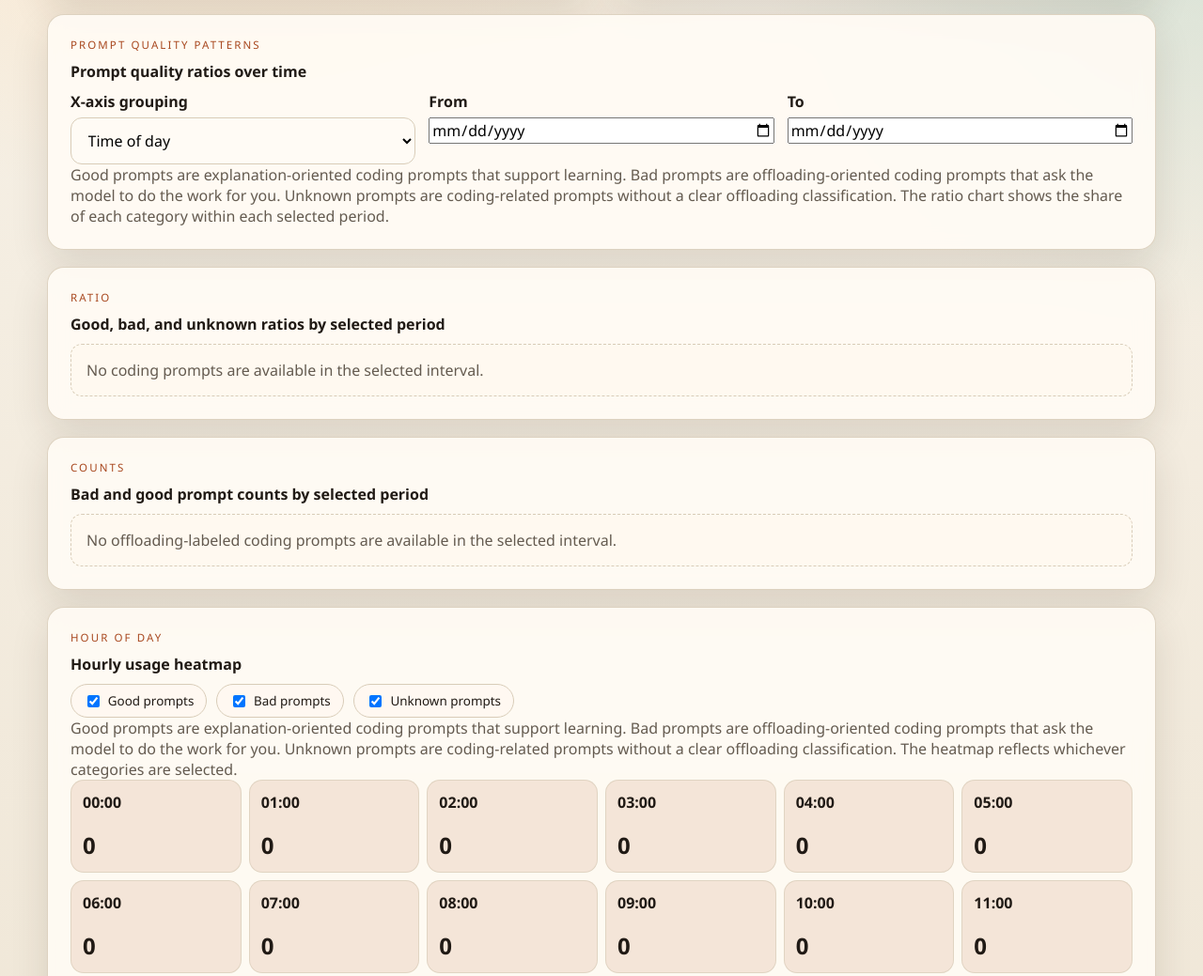
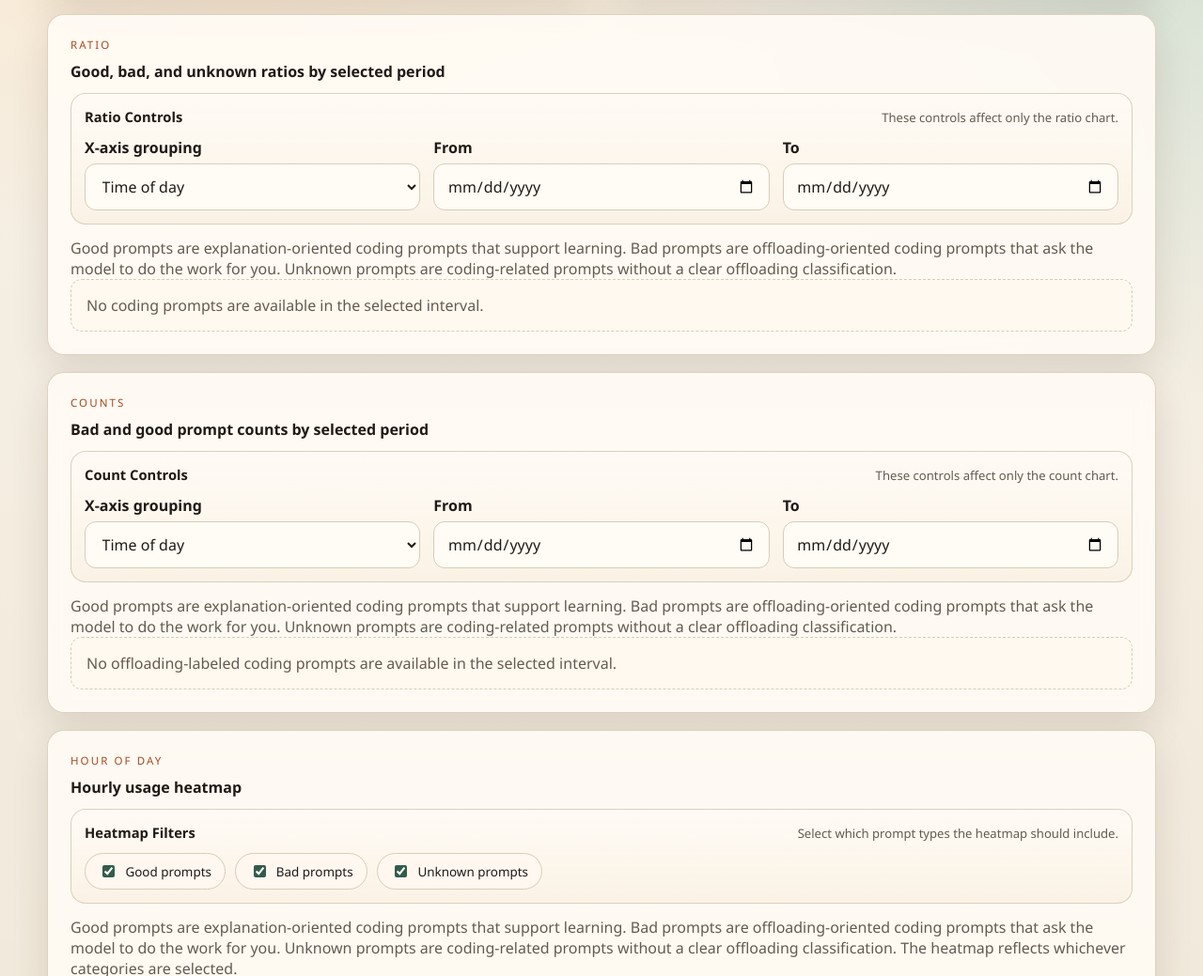
Before and after one commit to juanmata8/PersonalData_final_assignment_G22, a website with bundled scripts: page time.html in a window 1280 px wide. Shown: the part 486-1525 px from the top of the page at 94% size. Built offline with nearby package versions, Linux system fonts and the light colour scheme; some packages are replaced by stand-ins of ours.

Commit message:
Version 1.0

```diff
--- a/src/analysis.js
+++ b/src/analysis.js
@@ -429,6 +429,10 @@ function toSortedEntries(counter) {
   return Object.entries(counter).sort((a, b) => b[1] - a[1]);
 }
 
+function toChronologicalEntries(counter) {
+  return Object.entries(counter).sort((a, b) => a[0].localeCompare(b[0]));
+}
+
 function topWords(interactions, field, limit = 30) {
   const counts = {};
   interactions.forEach((interaction) => {
@@ -719,7 +723,7 @@ export function analyzeConversations(conversations) {
     codingInteractions,
     totalInteractions: normalizedInteractions.length,
     totalCodingInteractions: codingInteractions.length,
-    dailyCounts: toSortedEntries(dailyCounts),
+    dailyCounts: toChronologicalEntries(dailyCounts),
     hourlyCounts: Array.from({ length: 24 }, (_, hour) => [String(hour), hourlyCounts[hour] || 0]),
     weekdayCounts: ["Mon", "Tue", "Wed", "Thu", "Fri", "Sat", "Sun"].map((day) => [day, weekdayCounts[day] || 0]),
     topicCounts: sortedTopicCounts,
@@ -742,9 +746,11 @@ export function buildTimePatternDetail(conversations, options = {}) {
   const axisMode = options.axisMode === "weekday" ? "weekday" : "hour";
   const series = buildPromptQualitySeries(filtered, axisMode);
 
+  const chronologicalInteractions = [...codingInteractions].sort((a, b) => a.timestamp.localeCompare(b.timestamp));
+
   return {
-    minDate: codingInteractions.length ? codingInteractions[0].timestamp.slice(0, 10) : "",
-    maxDate: codingInteractions.length ? codingInteractions[codingInteractions.length - 1].timestamp.slice(0, 10) : "",
+    minDate: chronologicalInteractions.length ? chronologicalInteractions[0].timestamp.slice(0, 10) : "",
+    maxDate: chronologicalInteractions.length ? chronologicalInteractions[chronologicalInteractions.length - 1].timestamp.slice(0, 10) : "",
     qualitySeries: {
       labels: series.labels,
       goodValues: series.goodRatios,
--- a/src/time-page.js
+++ b/src/time-page.js
@@ -10,31 +10,34 @@ const weekdayChart = document.getElementById("weekdayChart");
 const hourlyHeatmap = document.getElementById("hourlyHeatmap");
 const qualityRatioChart = document.getElementById("qualityRatioChart");
 const qualityCountChart = document.getElementById("qualityCountChart");
-const timeAxisMode = document.getElementById("timeAxisMode");
-const timeRangeStart = document.getElementById("timeRangeStart");
-const timeRangeEnd = document.getElementById("timeRangeEnd");
+const ratioAxisMode = document.getElementById("ratioAxisMode");
+const ratioRangeStart = document.getElementById("ratioRangeStart");
+const ratioRangeEnd = document.getElementById("ratioRangeEnd");
+const countAxisMode = document.getElementById("countAxisMode");
+const countRangeStart = document.getElementById("countRangeStart");
+const countRangeEnd = document.getElementById("countRangeEnd");
 const heatmapGoodToggle = document.getElementById("heatmapGoodToggle");
 const heatmapBadToggle = document.getElementById("heatmapBadToggle");
 const heatmapUnknownToggle = document.getElementById("heatmapUnknownToggle");
 
 let conversationsCache = [];
 
-function syncDateInputs(detail) {
+function syncDateInputs(startInput, endInput, detail) {
   if (!detail.minDate || !detail.maxDate) {
     return;
   }
 
-  timeRangeStart.min = detail.minDate;
-  timeRangeStart.max = detail.maxDate;
-  timeRangeEnd.min = detail.minDate;
-  timeRangeEnd.max = detail.maxDate;
+  startInput.min = detail.minDate;
+  startInput.max = detail.maxDate;
+  endInput.min = detail.minDate;
+  endInput.max = detail.maxDate;
 
-  if (!timeRangeStart.value) {
-    timeRangeStart.value = detail.minDate;
+  if (!startInput.value) {
+    startInput.value = detail.minDate;
   }
 
-  if (!timeRangeEnd.value) {
-    timeRangeEnd.value = detail.maxDate;
+  if (!endInput.value) {
+    endInput.value = detail.maxDate;
   }
 }
 
@@ -44,16 +47,31 @@ async function renderPage() {
   }
 
   const analysis = analyzeConversations(conversationsCache);
-  const detail = buildTimePatternDetail(conversationsCache, {
-    axisMode: timeAxisMode.value,
-    startDate: timeRangeStart.value,
-    endDate: timeRangeEnd.value,
+  const ratioDetail = buildTimePatternDetail(conversationsCache, {
+    axisMode: ratioAxisMode.value,
+    startDate: ratioRangeStart.value,
+    endDate: ratioRangeEnd.value,
+    includeGood: heatmapGoodToggle.checked,
+    includeBad: heatmapBadToggle.checked,
+    includeUnknown: heatmapUnknownToggle.checked
+  });
+  const countDetail = buildTimePatternDetail(conversationsCache, {
+    axisMode: countAxisMode.value,
+    startDate: countRangeStart.value,
+    endDate: countRangeEnd.value,
+    includeGood: heatmapGoodToggle.checked,
+    includeBad: heatmapBadToggle.checked,
+    includeUnknown: heatmapUnknownToggle.checked
+  });
+  const heatmapDetail = buildTimePatternDetail(conversationsCache, {
+    axisMode: "hour",
     includeGood: heatmapGoodToggle.checked,
     includeBad: heatmapBadToggle.checked,
     includeUnknown: heatmapUnknownToggle.checked
   });
 
-  syncDateInputs(detail);
+  syncDateInputs(ratioRangeStart, ratioRangeEnd, ratioDetail);
+  syncDateInputs(countRangeStart, countRangeEnd, countDetail);
 
   renderBarChart(dailyChart, analysis.dailyCounts.slice(-10), {
     emptyMessage: "No interaction history is available yet."
@@ -62,10 +80,10 @@ async function renderPage() {
     variant: "green",
     emptyMessage: "No weekday pattern is available yet."
   });
-  renderHeatGrid(hourlyHeatmap, detail.filteredHourlyCounts.map(([hour, value]) => [`${hour.padStart(2, "0")}:00`, value]), {
+  renderHeatGrid(hourlyHeatmap, heatmapDetail.filteredHourlyCounts.map(([hour, value]) => [`${hour.padStart(2, "0")}:00`, value]), {
     emptyMessage: "No hourly pattern is available yet."
   });
-  renderDualLineChart(qualityRatioChart, detail.qualitySeries, {
+  renderDualLineChart(qualityRatioChart, ratioDetail.qualitySeries, {
     yMax: 1,
     goodLabel: "Good prompts",
     badLabel: "Bad prompts",
@@ -73,7 +91,7 @@ async function renderPage() {
     yLabel: "Ratio",
     emptyMessage: "No coding prompts are available in the selected interval."
   });
-  renderGroupedBarChart(qualityCountChart, detail.qualityCountSeries, {
+  renderGroupedBarChart(qualityCountChart, countDetail.qualityCountSeries, {
     goodLabel: "Good",
     badLabel: "Bad",
     unknownLabel: "Unknown",
@@ -83,13 +101,22 @@ async function renderPage() {
 }
 
 ["change", "input"].forEach((eventName) => {
-  timeAxisMode.addEventListener(eventName, () => {
+  ratioAxisMode.addEventListener(eventName, () => {
     void renderPage();
   });
-  timeRangeStart.addEventListener(eventName, () => {
+  ratioRangeStart.addEventListener(eventName, () => {
     void renderPage();
   });
-  timeRangeEnd.addEventListener(eventName, () => {
+  ratioRangeEnd.addEventListener(eventName, () => {
+    void renderPage();
+  });
+  countAxisMode.addEventListener(eventName, () => {
+    void renderPage();
+  });
+  countRangeStart.addEventListener(eventName, () => {
+    void renderPage();
+  });
+  countRangeEnd.addEventListener(eventName, () => {
     void renderPage();
   });
   heatmapGoodToggle.addEventListener(eventName, () => {
--- a/styles.css
+++ b/styles.css
@@ -310,6 +310,10 @@ a {
   grid-template-columns: repeat(auto-fit, minmax(180px, 1fr));
 }
 
+.compact-grid {
+  grid-template-columns: repeat(auto-fit, minmax(170px, 1fr));
+}
+
 .field {
   display: flex;
   flex-direction: column;
@@ -321,12 +325,65 @@ a {
 }
 
 .field select,
-.field input[type="file"] {
+.field input[type="file"],
+.field input[type="date"] {
   width: 100%;
   border-radius: 12px;
   border: 1px solid var(--line);
   padding: 0.75rem 0.85rem;
   background: #fffbf5;
+  color: var(--ink);
+  box-shadow: inset 0 1px 0 rgba(255, 255, 255, 0.6);
+}
+
+.field select:focus,
+.field input[type="file"]:focus,
+.field input[type="date"]:focus {
+  outline: 2px solid rgba(168, 72, 31, 0.18);
+  border-color: var(--accent);
+}
+
+.control-panel {
+  margin: 12px 0 14px;
+  padding: 14px;
+  border: 1px solid rgba(216, 204, 184, 0.9);
+  border-radius: 16px;
+  background:
+    linear-gradient(180deg, rgba(255, 251, 245, 0.96), rgba(250, 241, 228, 0.92));
+  box-shadow: inset 0 1px 0 rgba(255, 255, 255, 0.7);
+}
+
+.control-header {
+  display: flex;
+  justify-content: space-between;
+  align-items: baseline;
+  gap: 12px;
+  margin-bottom: 12px;
+}
+
+.control-header strong {
+  font-size: 0.92rem;
+}
+
+.control-header span {
+  color: var(--muted);
+  font-size: 0.82rem;
+}
+
+.interactive-badge {
+  padding: 0.55rem 0.9rem;
+  gap: 8px;
+  background: rgba(255, 248, 241, 0.94);
+  transition: border-color 140ms ease, transform 140ms ease, background 140ms ease;
+}
+
+.interactive-badge:hover {
+  border-color: var(--accent);
+  transform: translateY(-1px);
+}
+
+.interactive-badge input {
+  accent-color: var(--green);
 }
 
 .preview-table,
--- a/time.html
+++ b/time.html
@@ -35,38 +35,63 @@
       </article>
     </section>
 
-    <section class="panel">
-      <p class="eyebrow">Prompt Quality Patterns</p>
-      <h2>Prompt quality ratios over time</h2>
-      <div class="form-grid">
+    <section class="stack">
+      <article class="panel">
+        <p class="eyebrow">Ratio</p>
+        <h2>Good, bad, and unknown ratios by selected period</h2>
+        <div class="control-panel">
+          <div class="control-header">
+            <strong>Ratio Controls</strong>
+            <span>These controls affect only the ratio chart.</span>
+          </div>
+          <div class="form-grid compact-grid">
             <div class="field">
-          <label for="timeAxisMode">X-axis grouping</label>
-          <select id="timeAxisMode">
+              <label for="ratioAxisMode">X-axis grouping</label>
+              <select id="ratioAxisMode">
                 <option value="hour">Time of day</option>
                 <option value="weekday">Day of week</option>
               </select>
             </div>
             <div class="field">
-          <label for="timeRangeStart">From</label>
-          <input id="timeRangeStart" type="date">
+              <label for="ratioRangeStart">From</label>
+              <input id="ratioRangeStart" type="date">
             </div>
             <div class="field">
-          <label for="timeRangeEnd">To</label>
-          <input id="timeRangeEnd" type="date">
+              <label for="ratioRangeEnd">To</label>
+              <input id="ratioRangeEnd" type="date">
             </div>
           </div>
-      <p class="muted">Good prompts are explanation-oriented coding prompts that support learning. Bad prompts are offloading-oriented coding prompts that ask the model to do the work for you. Unknown prompts are coding-related prompts without a clear offloading classification. The ratio chart shows the share of each category within each selected period.</p>
-    </section>
-
-    <section class="stack">
-      <article class="panel">
-        <p class="eyebrow">Ratio</p>
-        <h2>Good, bad, and unknown ratios by selected period</h2>
+        </div>
+        <p class="muted">Good prompts are explanation-oriented coding prompts that support learning. Bad prompts are offloading-oriented coding prompts that ask the model to do the work for you. Unknown prompts are coding-related prompts without a clear offloading classification.</p>
         <div id="qualityRatioChart"></div>
       </article>
       <article class="panel">
         <p class="eyebrow">Counts</p>
         <h2>Bad and good prompt counts by selected period</h2>
+        <div class="control-panel">
+          <div class="control-header">
+            <strong>Count Controls</strong>
+            <span>These controls affect only the count chart.</span>
+          </div>
+          <div class="form-grid compact-grid">
+            <div class="field">
+              <label for="countAxisMode">X-axis grouping</label>
+              <select id="countAxisMode">
+                <option value="hour">Time of day</option>
+                <option value="weekday">Day of week</option>
+              </select>
+            </div>
+            <div class="field">
+              <label for="countRangeStart">From</label>
+              <input id="countRangeStart" type="date">
+            </div>
+            <div class="field">
+              <label for="countRangeEnd">To</label>
+              <input id="countRangeEnd" type="date">
+            </div>
+          </div>
+        </div>
+        <p class="muted">Good prompts are explanation-oriented coding prompts that support learning. Bad prompts are offloading-oriented coding prompts that ask the model to do the work for you. Unknown prompts are coding-related prompts without a clear offloading classification.</p>
         <div id="qualityCountChart"></div>
       </article>
     </section>
@@ -74,19 +99,25 @@
     <section class="panel">
       <p class="eyebrow">Hour of Day</p>
       <h2>Hourly usage heatmap</h2>
+      <div class="control-panel">
+        <div class="control-header">
+          <strong>Heatmap Filters</strong>
+          <span>Select which prompt types the heatmap should include.</span>
+        </div>
         <div class="button-row">
-        <label class="badge">
+          <label class="badge interactive-badge">
             <input id="heatmapGoodToggle" type="checkbox" checked>
             Good prompts
           </label>
-        <label class="badge">
+          <label class="badge interactive-badge">
             <input id="heatmapBadToggle" type="checkbox" checked>
             Bad prompts
           </label>
-        <label class="badge">
+          <label class="badge interactive-badge">
             <input id="heatmapUnknownToggle" type="checkbox" checked>
             Unknown prompts
           </label>
+        </div>
       </div>
       <p class="muted">Good prompts are explanation-oriented coding prompts that support learning. Bad prompts are offloading-oriented coding prompts that ask the model to do the work for you. Unknown prompts are coding-related prompts without a clear offloading classification. The heatmap reflects whichever categories are selected.</p>
       <div id="hourlyHeatmap"></div>
```
Lines whose indentation alone changed are shown as unchanged.
